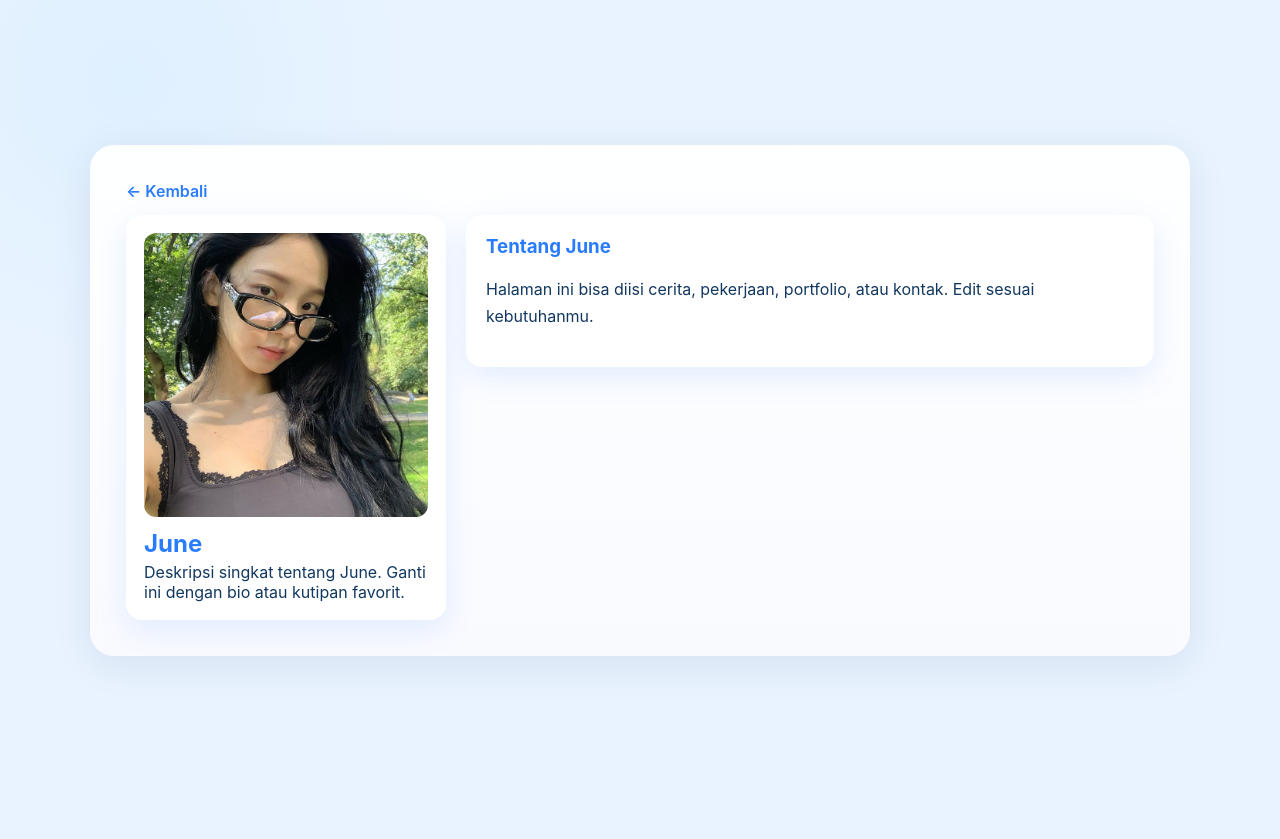
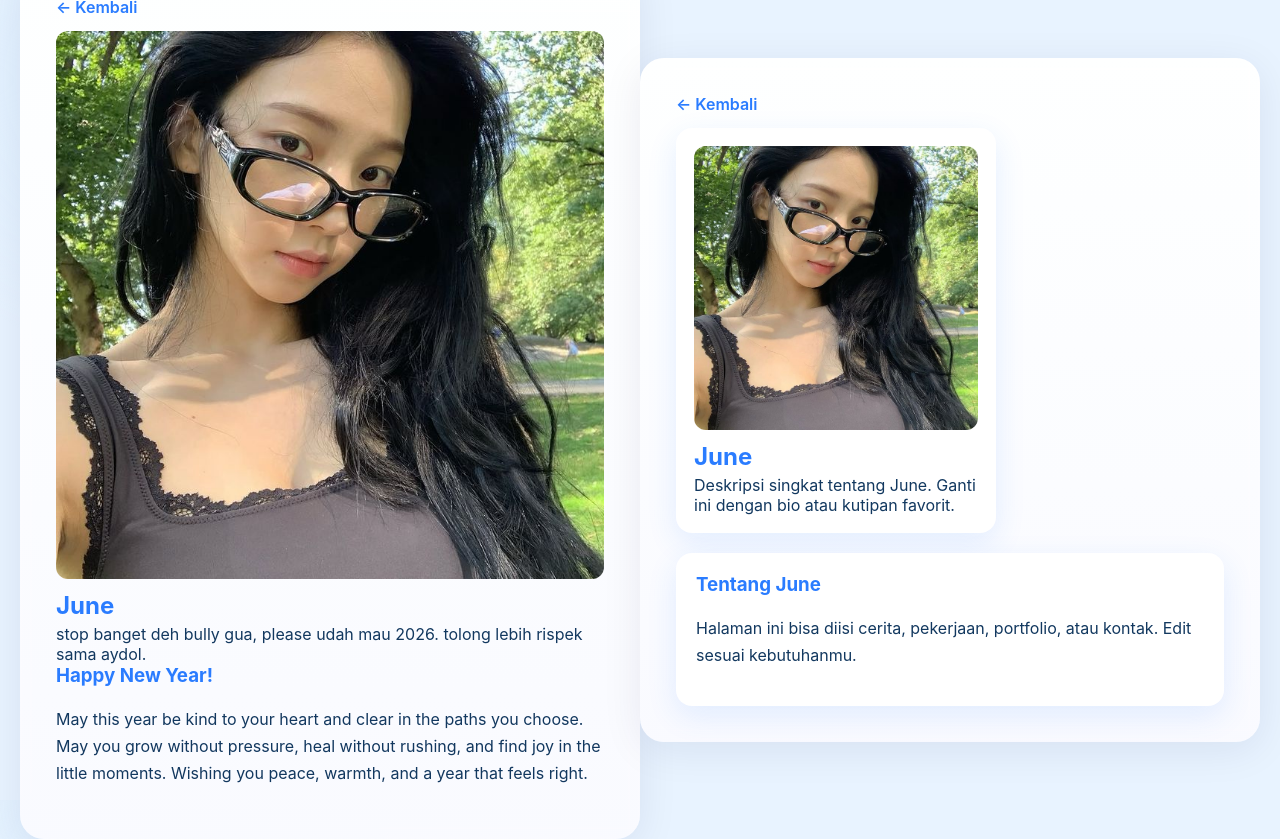
Before and after one commit to marshamarsh/indos, a plain HTML site: page june.html in a window 1280 px wide. Before the commit the page ends 800 px from the top, so only its background shows below. Drawn offline with Linux system fonts and the light colour scheme.

Commit message:
Revise June profile layout and content
Updated the layout and content of the June profile page, including a new section for personal messages and improved structure.

```diff
--- a/june.html
+++ b/june.html
@@ -4,7 +4,37 @@
   <meta charset="utf-8" />
   <meta name="viewport" content="width=device-width,initial-scale=1" />
   <title>June — Profil</title>
+  <link rel="stylesheet" href="style.css" /><!doctype html>
+<html lang="id">
+<head>
+  <meta charset="utf-8" />
+  <meta name="viewport" content="width=device-width,initial-scale=1" />
+  <title>June — Profil</title>
   <link rel="stylesheet" href="style.css" />
+</head>
+<body>
+  <main class="container">
+    <a href="index.html" style="text-decoration:none;color:var(--primary);font-weight:600;">← Kembali</a>
+
+    <section class="profile-layout" style="margin-top:14px;">
+      <aside class="profile-side">
+        <div style="width:100%;aspect-ratio:1/1;border-radius:12px;overflow:hidden;margin-bottom:12px">
+          <img src="june.jpg" alt="June" style="width:100%;height:100%;object-fit:cover" />
+        </div>
+        <h2 style="color:var(--primary);margin:6px 0 4px">June</h2>
+        <p style="margin:0;color:#12385f">stop banget deh bully gua, please udah mau 2026. tolong lebih rispek sama aydol.</p>
+      </aside>
+
+      <div class="profile-content">
+        <h3 style="margin-top:0;color:var(--primary)">Happy New Year!</h3>
+        <p style="line-height:1.7;color:#12385f">May this year be kind to your heart and clear in the paths you choose.
+        May you grow without pressure, heal without rushing, and find joy in the little moments.
+        Wishing you peace, warmth, and a year that feels right.</p>
+      </div>
+    </section>
+  </main>
+</body>
+</html>
 </head>
 <body>
   <main class="container">
@@ -25,4 +55,5 @@
     </section>
   </main>
 </body>
+
 </html>
```
